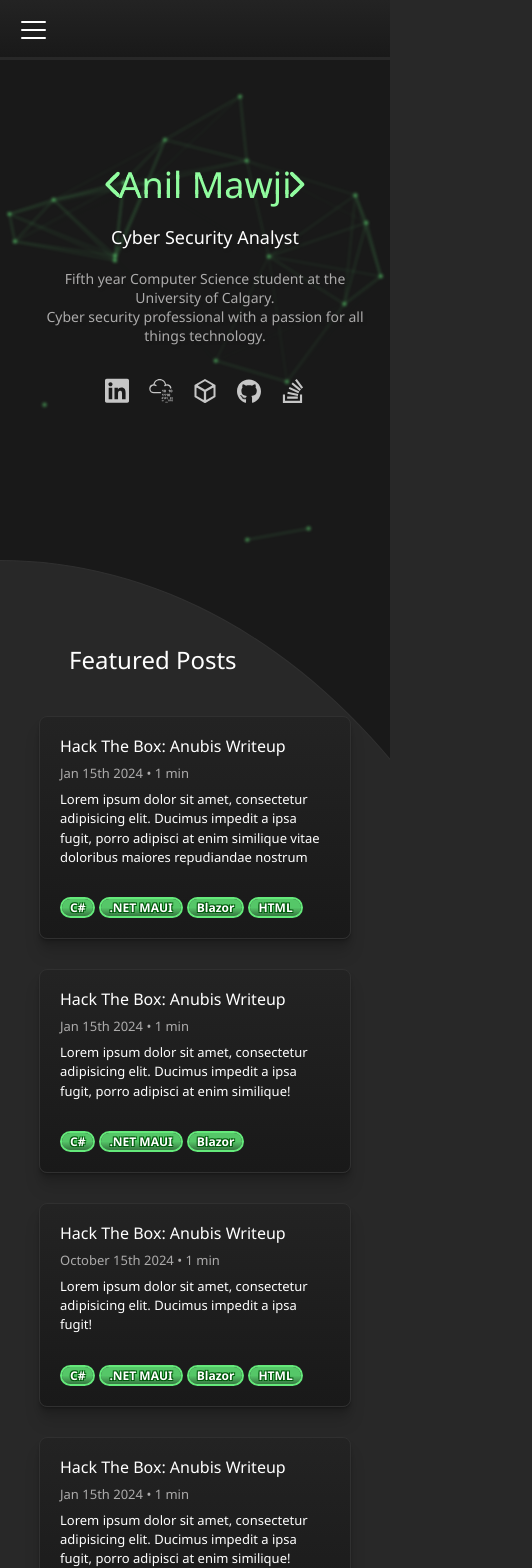
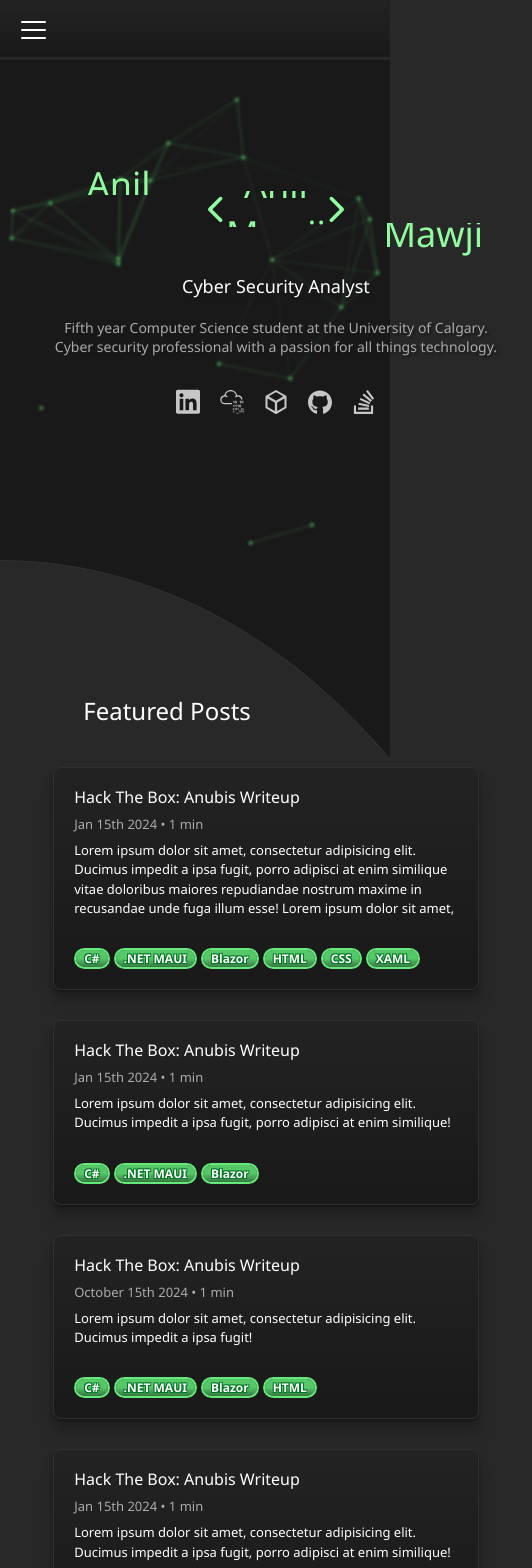
Before and after one commit to anilmawji/portfolio-website, a React (Vite) app: page / in a window 390 px wide. Shown: the top 1568 px of the page, 532 px wide, since content can reach past the window. Built offline with nearby package versions, Linux system fonts and the light colour scheme; a web font is replaced by a local one.

Commit message:
Clean up styling, update bio

```diff
--- a/src/components/Chip.module.css
+++ b/src/components/Chip.module.css
@@ -14,8 +14,8 @@
     rgba(67, 156, 82, 0.7) 100%
     );
   text-shadow:
-    -1px -1px 0 #005a0c,
-    1px -1px 0 #005a0c,
-    -1px 1px 0 #005a0c,
-    1px 1px 0 #005a0c;
+    -1px -1px 0 #007523,
+    1px -1px 0 #007523,
+    -1px 1px 0 #007523,
+    1px 1px 0 #007523;
 }
--- a/src/components/input/TextArea.module.css
+++ b/src/components/input/TextArea.module.css
@@ -1,6 +1,6 @@
 :root {
   --ta-text-padding: 14px;
-  --ta-border-style: 1px solid #56c769;
+  --ta-border-style: 1px solid rgba(108, 250, 132, 0.8);
   --ta-border-transition-delay: 0.15s;
 }
 
--- a/src/components/input/TextField.module.css
+++ b/src/components/input/TextField.module.css
@@ -38,7 +38,7 @@
 }
 
 .filled input:focus ~ label {
-  color: #56c769;
+  color: rgba(108, 250, 132, 0.8);
 }
 
 .filled .underline {
@@ -53,7 +53,7 @@
   content: "";
   width: 100%;
   height: 100%;
-  background: #56c769;
+  background: rgba(108, 250, 132, 0.8);
   transform: scaleX(0);
   transition: transform 0.2s ease;
 }
--- a/src/components/sections/Bio.module.css
+++ b/src/components/sections/Bio.module.css
@@ -15,7 +15,7 @@
 }
 
 .portrait {
-  width: 1000px;
+  width: 800px;
   height: 280px;
   margin-top: 10px;
   margin-left: 10px;
--- a/src/components/sections/Bio.tsx
+++ b/src/components/sections/Bio.tsx
@@ -1,6 +1,5 @@
 import styles from './Bio.module.css';
 import portrait from '../../assets/me.jpg';
-import { NavLink } from 'react-router-dom';
 import { StackOverflowCard, SOCardTheme } from '../../components/card/StackOverflowCard';
 import TryHackMeCard from '../../components/card/TryHackMeCard';
 import { joinClassNames } from '../../utils';
@@ -18,16 +17,15 @@
         </div>
         <div className={styles.text}>
           <p>
-            Hi, I'm Anil, a Computer Science student at the University of Calgary with a deep passion for cyber security.
+            Hi, I'm Anil, a Computer Science student at the <a href="https://www.ucalgary.ca/" target="_blank">University of Calgary</a> with a deep passion for cyber security.
             <br /><br />
-            My journey in tech has led me through roles as a systems administrator and software developer.
-            Over time, I've had the privilege of working at&nbsp;
-            <a href="https://www.starburst.io/" target="_blank">a unicorn startup</a>,&nbsp;
-            <a href="https://www.arcurve.com/" target="_blank">a software development company</a> and the federal government.
-            Currently, I'm diving into the world of ethical hacking as I work towards earning my&nbsp;
-            <a href="https://certifications.tcm-sec.com/pjpt/" target="_blank">PJPT certification.</a>
+            My love for technology began like many others; playing video games! But once I stumbled across <a href="https://en.wikipedia.org/wiki/Cheat_Engine" target="_blank">one fun little program</a>,
+            I learned that you could break them, too. Ever since then, my curiosity for the digital world has only grown.
             <br /><br />
-            Here are some of the certifications I hold:
+            Fast forward to today, and I've had the privilege of working at <a href="https://www.starburst.io/" target="_blank">a unicorn startup</a>, <a href="https://www.arcurve.com/" target="_blank">a software development company</a> and the <a href="https://www.canada.ca/en.html" target="_blank">federal government</a>.
+            Now, I'm diving into the world of ethical hacking as I work towards earning my <a href="https://certifications.tcm-sec.com/pjpt/" target="_blank">PJPT certification.</a>
+            <br /><br />
+            Here are some of the certifications I've picked up so far:
           </p>
           <ul>
             <li>
@@ -40,13 +38,6 @@
               <a href="https://www.credly.com/badges/d63c2487-af0c-4141-a69f-f2b17d503b47" target="_blank">Microsoft Azure Fundamentals (AZ-900)</a>
             </li>
           </ul>
-          <p>
-            <br />
-            I'm always eager to connect with fellow tech enthusiasts.
-            Feel free to&nbsp;
-            <NavLink to="/about#contact">reach out</NavLink> if you'd like to chat or collaborate and stay tuned for some&nbsp;
-            <NavLink to="/blog">interesting cyber security content!</NavLink>
-          </p>
         </div>
       </div>
       <div className={styles.profiles}>
--- a/src/global.css
+++ b/src/global.css
@@ -121,9 +121,7 @@
   background-image:
     conic-gradient(
       from var(--angle),
-      transparent, #56c769,
-      transparent, #56c769,
-      transparent
+      transparent, rgba(86, 199, 105, 0.6)
     );
   animation: 8s spin linear infinite;
   transition: 0.5s opacity ease;
@@ -140,6 +138,11 @@
   background-position: -19px -19px;
 }
 
+.projects {
+  margin-left: var(--home-margin);
+  margin-right: var(--home-margin);
+}
+
 .aboutSections {
   display: flex;
   flex-direction: column;
--- a/src/pages/Home.module.css
+++ b/src/pages/Home.module.css
@@ -46,17 +46,6 @@
   z-index: 2;
 }
 
-/* .fox {
-  position: absolute;
-  left: calc(var(--home-margin) + 220px);
-  width: 620px;
-  height: 620px;
-  fill: var(--main-bg-color);
-  z-index: 1;
-  top: -50px;
-  opacity: 0.5;
-} */
-
 .canvas {
   position: absolute;
   width: 100%;
@@ -68,65 +57,24 @@
 }
 
 .bottom {
+  position: relative;
   display: flex;
-  position: relative;
   margin-top: 160px;
 }
 
-.circuit {
-  position: absolute;
-  top: 10px;
-  left: calc((var(--home-margin) - var(--circuit-icon-size) + 27px) / 2);
-}
-
-.featured,
-.portfolio {
+.featured {
+  margin-top: 20px;
   margin-left: var(--home-margin);
   margin-right: var(--home-margin);
 }
 
-.featured {
-  margin-top: 20px;
-  z-index: 3;
-}
-
-.portfolio {
-  display: flex;
-  position: relative;
-  margin-top: 100px;
-  z-index: 3;
-}
-
-@media(max-width: 980px) {
-  .fox {
-    top: -20px;
-    left: 250px;
-    width: 550px;
-    height: 550px;
-  }
-}
-
-@media(max-width: 700px) {
-  .fox {
-    display: none;
-  }
-
-  .circuit {
-    visibility: hidden;
-  }
-}
-
-@media(max-width: 550px) {
+@media(max-width: 600px) {
   .hero {
     margin-top: 80px;
     margin-left: 20px;
   }
 
   .featured {
-    margin-top: 60px;
-  }
-
-  .featured .title {
-    margin-left: 20px;
+    margin-top: 100px;
   }
 }
--- a/src/pages/Home.tsx
+++ b/src/pages/Home.tsx
@@ -4,7 +4,6 @@
 import HeroSection from '../components/sections/Hero';
 import CardContainer from '../components/card/CardContainer';
 import BlogData from '../data/BlogData';
-import CircuitLine from '../components/CircuitLine';
 import { getCssValue, hexToRgb } from '../utils';
 
 const NEON_GREEN_COLOR = hexToRgb(getCssValue("neon-green"));
@@ -25,7 +24,6 @@
       <div className={styles.container}>
         <HeroSection className={styles.hero} />
         <div className={styles.bottom}>
-          <CircuitLine className={styles.circuit}/>
           <CardContainer
             className={styles.featured}
             title="Featured Posts"
--- a/src/pages/Page.tsx
+++ b/src/pages/Page.tsx
@@ -1,5 +1,6 @@
 import styles from './Page.module.css';
 import Footer from '../components/Footer';
+import GlitchedText from '../components/GlitchedText';
 import { joinClassNames } from '../utils';
 
 interface PropTypes {
@@ -17,7 +18,9 @@
         {title && <header className={styles.header} id={headerId ? headerId : ""}>
           <div className={styles.titleContainer}>
             <hr className={styles.lineLeft} />
-            <h4 className={styles.title}>{title}</h4>
+            <GlitchedText className={styles.title}>
+              <h4>{title}</h4>
+            </GlitchedText>
             <hr className={styles.lineRight} />
           </div>
         </header>}
--- a/src/pages/Portfolio.module.css
+++ /dev/null
@@ -1,25 +0,0 @@
-.container {
-  display: flex;
-  position: relative;
-}
-
-.projects {
-  margin-left: var(--home-margin);
-  margin-right: var(--home-margin);
-}
-
-.circuit {
-  position: absolute;
-}
-
-.leftBorder {
-  position: relative;
-  width: var(--home-margin);
-  left: 5%;
-}
-
-@media(max-width: 1300px) {
-  .circuit {
-    visibility: hidden;
-  }
-}
--- a/src/pages/Portfolio.tsx
+++ b/src/pages/Portfolio.tsx
@@ -1,18 +1,11 @@
-import styles from './Portfolio.module.css';
 import Page from './Page';
 import CardContainer from '../components/card/CardContainer';
 import ProjectData from '../data/ProjectData';
-import CircuitLine from '../components/CircuitLine';
 
 const Portfolio = () => {
   return (
     <Page title="Portfolio">
-      <div className={styles.container}>
-        <div className={styles.leftBorder}>
-          <CircuitLine className={styles.circuit} />
-        </div>
-        <CardContainer className={styles.projects} cardData={ProjectData} />
-      </div>
+      <CardContainer className="projects" cardData={ProjectData} />
     </Page>
   );
 }
```
